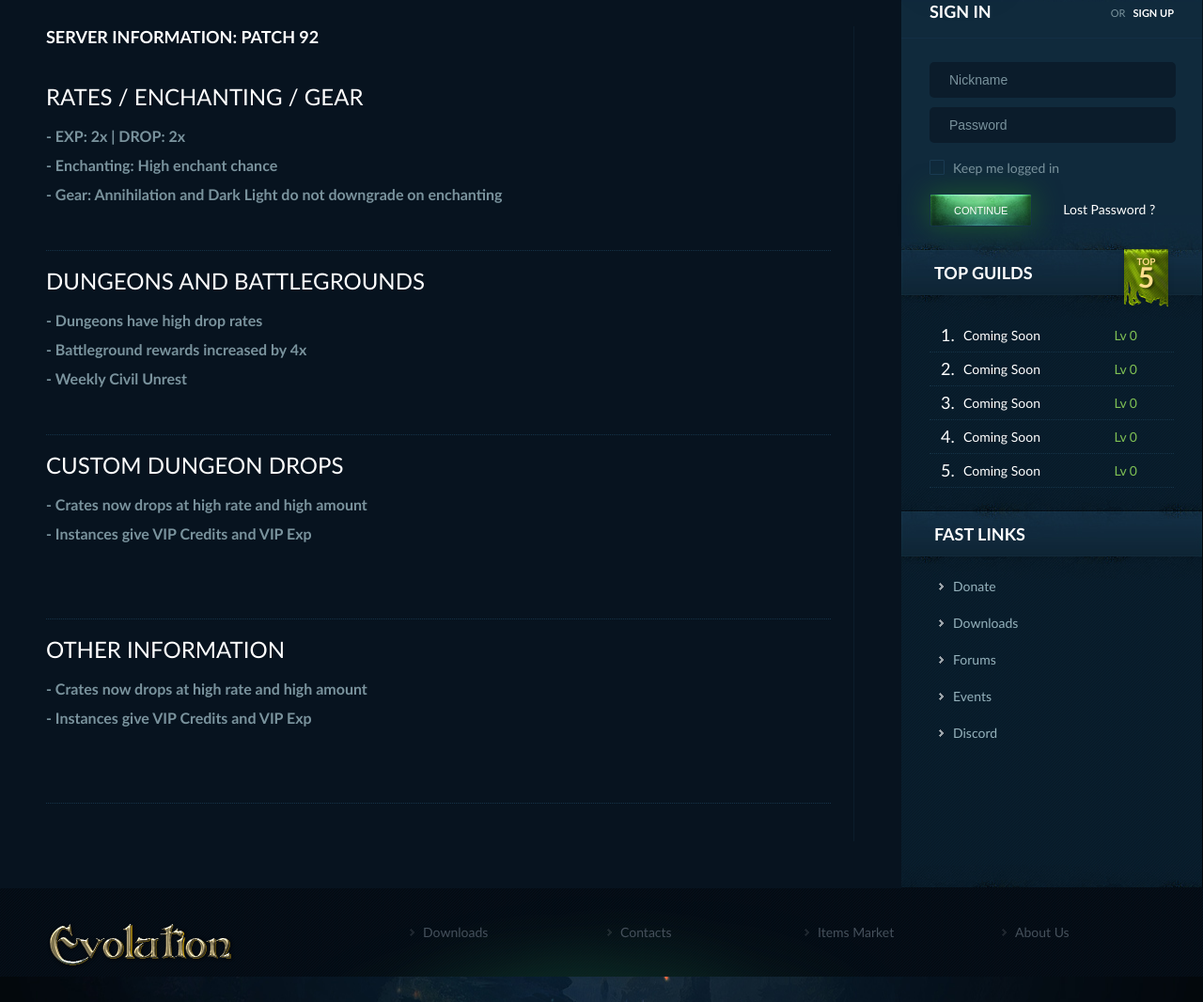
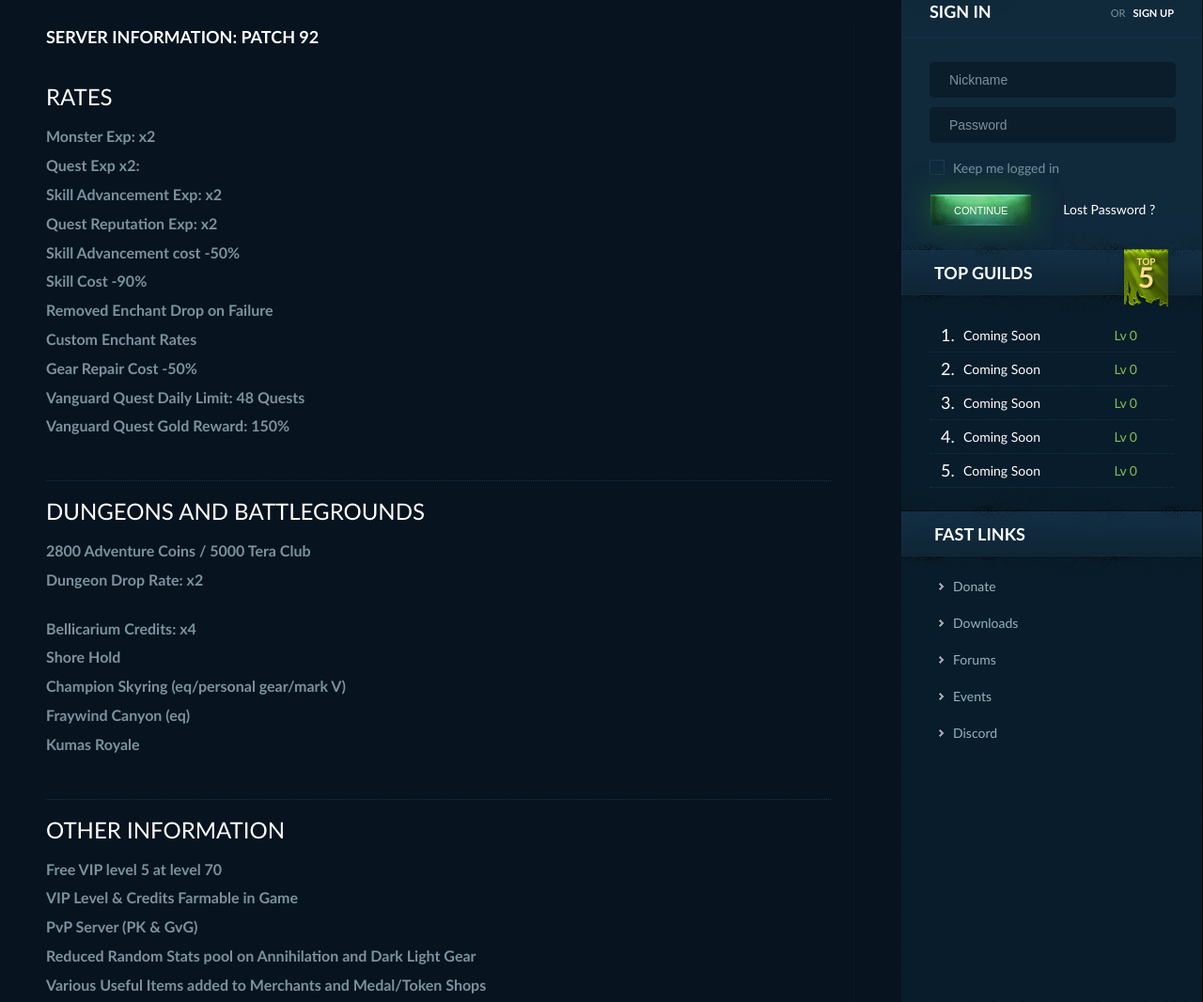
Before and after one commit to arsokas/evo, a plain HTML site: page server-info.html in a window 1280 px wide. Shown: the part 818-1884 px from the top of the page at 94% size. Drawn offline with Linux system fonts and the light colour scheme; a script that the page names is missing.

Commit message:
server info update

```diff
--- a/server-info.html
+++ b/server-info.html
@@ -125,17 +125,20 @@
                 >
                   <div class="last-news-block">
                     <div class="last-news-info">
-                      <h2 title="TITLE NEWS - GOOD NEWS TODAY!">
-                        Rates / Enchanting / Gear
-                      </h2>
+                      <h2 title="TITLE NEWS - GOOD NEWS TODAY!">Rates</h2>
                       <div class="news-text" style="font-size: 16px">
                         <b>
-                          <p>- EXP: 2x | DROP: 2x</p>
-                          <p>- Enchanting: High enchant chance</p>
-                          <p>
-                            - Gear: Annihilation and Dark Light do not downgrade
-                            on enchanting
-                          </p>
+                          <p>Monster Exp: x2</p>
+                          <p>Quest Exp x2:</p>
+                          <p>Skill Advancement Exp: x2</p>
+                          <p>Quest Reputation Exp: x2</p>
+                          <p>Skill Advancement cost -50%</p>
+                          <p>Skill Cost -90%</p>
+                          <p>Removed Enchant Drop on Failure</p>
+                          <p>Custom Enchant Rates</p>
+                          <p>Gear Repair Cost -50%</p>
+                          <p>Vanguard Quest Daily Limit: 48 Quests</p>
+                          <p>Vanguard Quest Gold Reward: 150%</p>
                         </b>
                       </div>
                       <!-- last-news-info -->
@@ -154,9 +157,14 @@
                       </h2>
                       <div class="news-text" style="font-size: 16px">
                         <b>
-                          <p>- Dungeons have high drop rates</p>
-                          <p>- Battleground rewards increased by 4x</p>
-                          <p>- Weekly Civil Unrest</p>
+                          <p>2800 Adventure Coins / 5000 Tera Club</p>
+                          <p>Dungeon Drop Rate: x2</p>
+                          <br />
+                          <p>Bellicarium Credits: x4</p>
+                          <p>Shore Hold</p>
+                          <p>Champion Skyring (eq/personal gear/mark V)</p>
+                          <p>Fraywind Canyon (eq)</p>
+                          <p>Kumas Royale</p>
                         </b>
                       </div>
                       <!-- last-news-info -->
@@ -167,22 +175,7 @@
                   class="tab-n news active"
                   id="news-1"
                   style="margin-top: 20px"
-                >
-                  <div class="last-news-block">
-                    <div class="last-news-info">
-                      <h2 title="TITLE NEWS - GOOD NEWS TODAY!">
-                        <a href="">Custom dungeon drops</a>
-                      </h2>
-                      <div class="news-text" style="font-size: 16px">
-                        <b>
-                          <p>- Crates now drops at high rate and high amount</p>
-                          <p>- Instances give VIP Credits and VIP Exp</p>
-                        </b>
-                      </div>
-                      <!-- last-news-info -->
-                    </div>
-                  </div>
-                </div>
+                ></div>
                 <div
                   class="tab-n news active"
                   id="news-1"
@@ -191,12 +184,21 @@
                   <div class="last-news-block">
                     <div class="last-news-info">
                       <h2 title="TITLE NEWS - GOOD NEWS TODAY!">
-                        <a href="">Other information</a>
+                        <a href="">Other Information</a>
                       </h2>
                       <div class="news-text" style="font-size: 16px">
                         <b>
-                          <p>- Crates now drops at high rate and high amount</p>
-                          <p>- Instances give VIP Credits and VIP Exp</p>
+                          <p>Free VIP level 5 at level 70</p>
+                          <p>VIP Level & Credits Farmable in Game</p>
+                          <p>PvP Server (PK & GvG)</p>
+                          <p>
+                            Reduced Random Stats pool on Annihilation and Dark
+                            Light Gear
+                          </p>
+                          <p>
+                            Various Useful Items added to Merchants and
+                            Medal/Token Shops
+                          </p>
                         </b>
                       </div>
                       <!-- last-news-info -->
```
